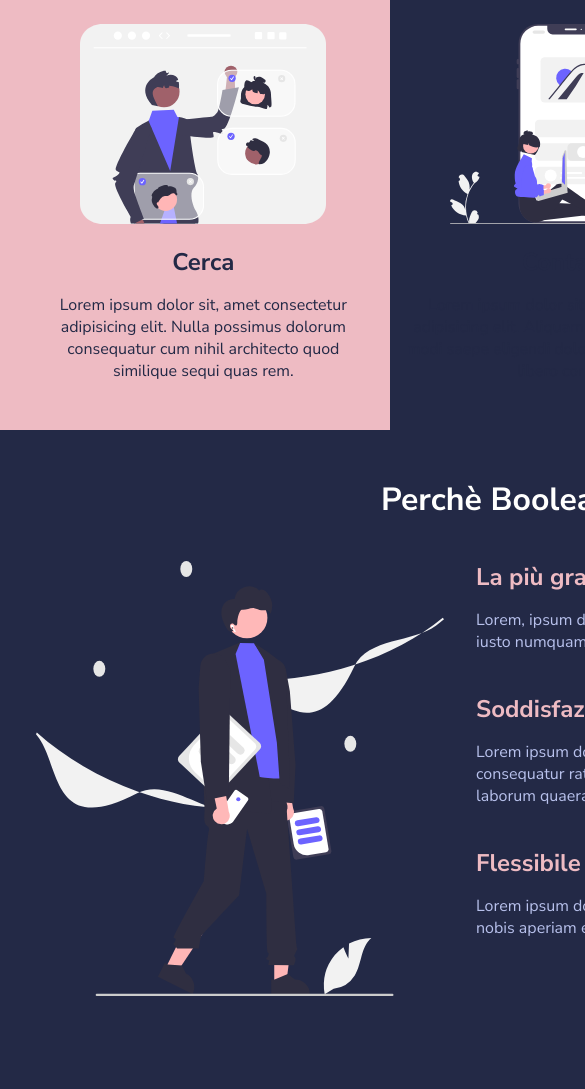
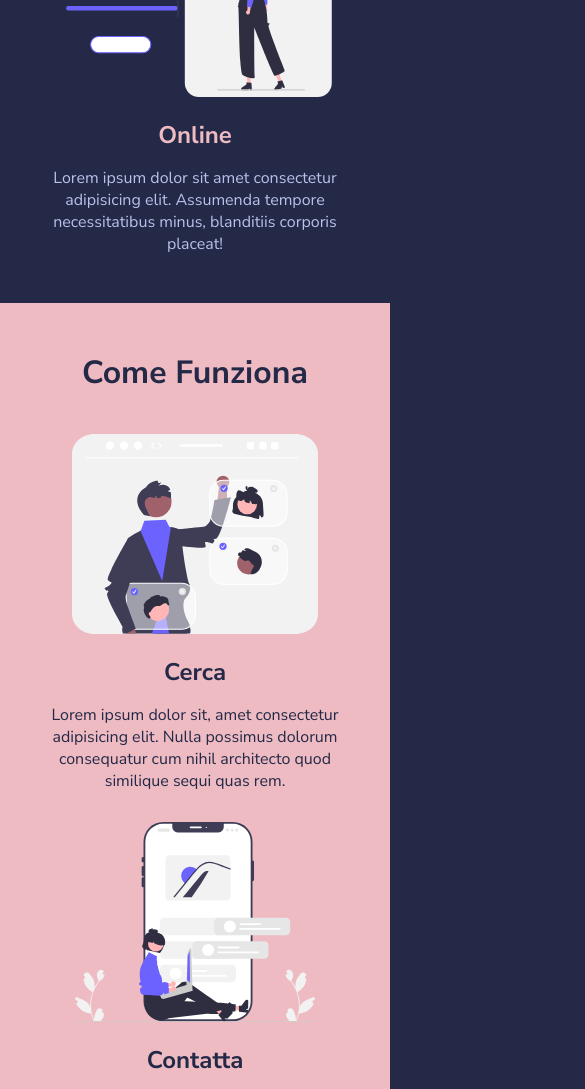
Before and after one commit to chidoriii7/html-css-resp-wannabe, a plain HTML site: page index.html in a window 390 px wide. Shown: the part 702-1791 px from the top of the page, 585 px wide, since content can reach past the window. Before the commit the page ends 1752 px from the top, so only its background shows below. Drawn offline with Linux system fonts and the light colour scheme; files that its build step writes are made by us from their sources.

```diff
--- a/index.html
+++ b/index.html
@@ -3,13 +3,15 @@
     <head>
         <meta charset="utf-8" />
         <title>Boolean Academy</title>
+        <meta name="viewport" content="width=device-width, initial-scale=1.0">
         <!-- Fonts -->
         <link
             href="https://fonts.googleapis.com/css2?family=Nunito+Sans:wght@400;700&display=swap"
             rel="stylesheet"
         />
         <!-- Main Styles -->
-        <link rel="stylesheet" href="./css/style.css" />
+        <link rel="stylesheet" href="style.css" />
+        <link rel="stylesheet" href="responsive.css">
     </head>
     <body>
         <!--
--- /dev/null
+++ b/responsive.css
@@ -0,0 +1,24 @@
+@media (max-width: 1160px) {
+    .container {
+        width: 100%;
+    }
+}
+
+@media (max-width: 480px) {
+    .row {
+        flex-wrap: wrap;
+        gap: 30px;
+    }
+}
+
+.steps .col {
+    width: 100%;
+}
+
+.why-us .col {
+    width: 100%;
+}
+
+.lessons .col {
+    width: 100%;
+}
```
